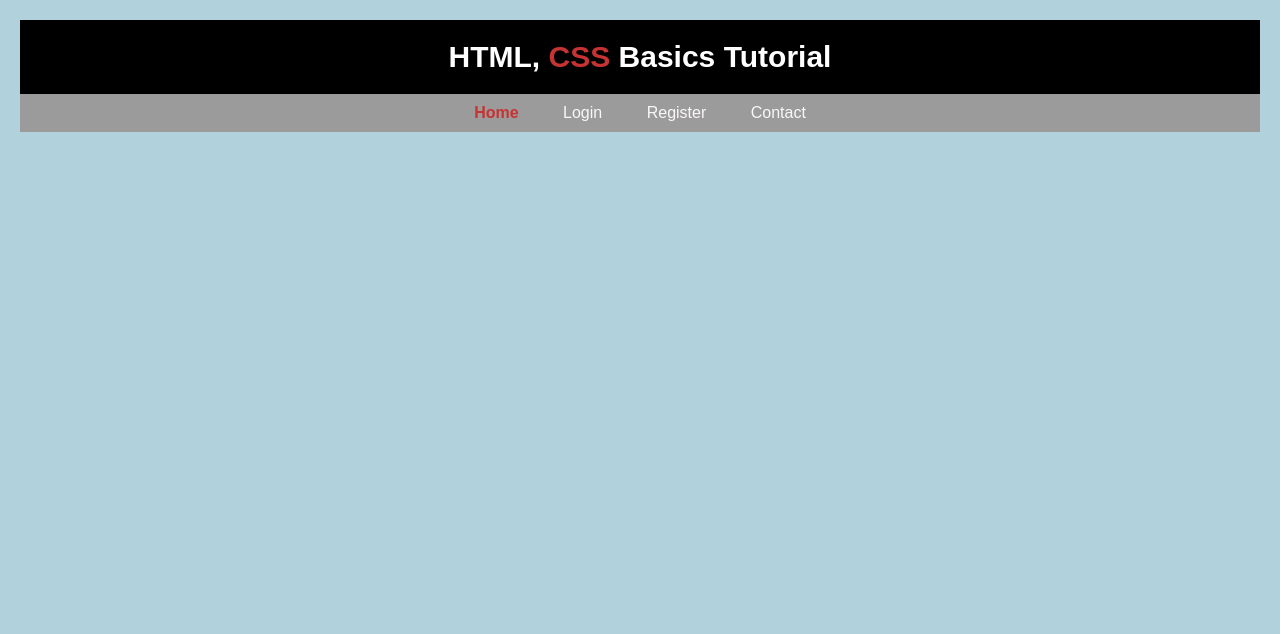
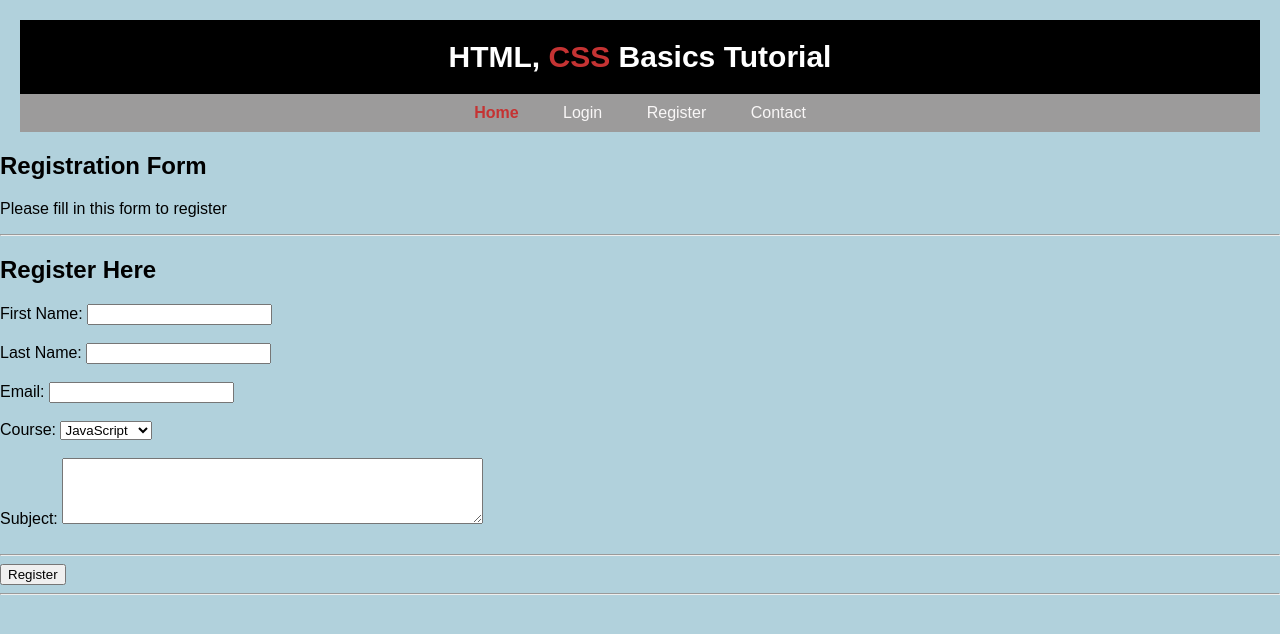
Before and after one commit to Gloriane7767/Html-Css-Basics-Lecture, a plain HTML site: page index.html in a window 1280 px wide. Drawn offline with Linux system fonts and the light colour scheme.

Commit message:
added registration form

```diff
--- a/index.html
+++ b/index.html
@@ -14,7 +14,41 @@
             <a href="about.html">Login</a>
             <a href="register.html">Register</a>
             <a href="contact.html">Contact</a>
+        </nav>
     </header>
+
+    <h2>Registration Form</h2>
+    <p>Please fill in this form to register</p>
+
+    <hr />
+
+    <main>
+        <h2>Register Here</h2>
+        <form action="#" method="post">
+            <label for="firstname">First Name:</label>
+            <input type="text" id="username" name="firstname" required><br><br>
+
+            <label for="lastname">Last Name:</label>
+            <input type="text" id="username" name="lastname" required><br><br>
+
+            <label for="email">Email:</label>
+            <input type="email" id="email" name="email" required><br><br>
+
+            <label for="dropdown">Course:</label>
+            <select id="dropdown" name="dropdown" required>
+                <option value="option1">JavaScript</option>
+                <option value="option2">Java</option>
+                <option value="option3">Spring Boot</option>
+            </select><br><br>
+
+            <label for="text">Subject:</label>
+            <textarea id="text" name="subject" rows="4" cols="50" required></textarea><br><br>
+
+            <hr />
+
+            <input type="submit" value="Register">
+            <hr />
+        </form>
 
 </body>
 </html>
```
